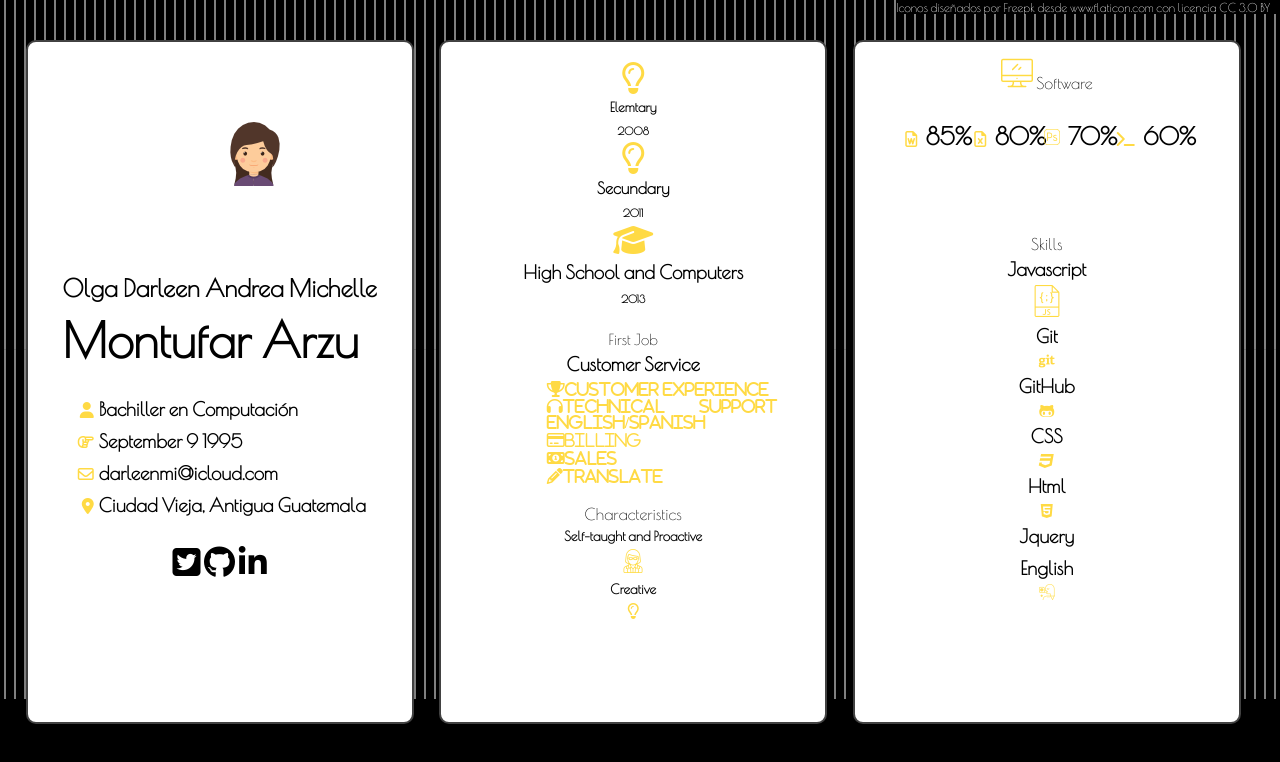
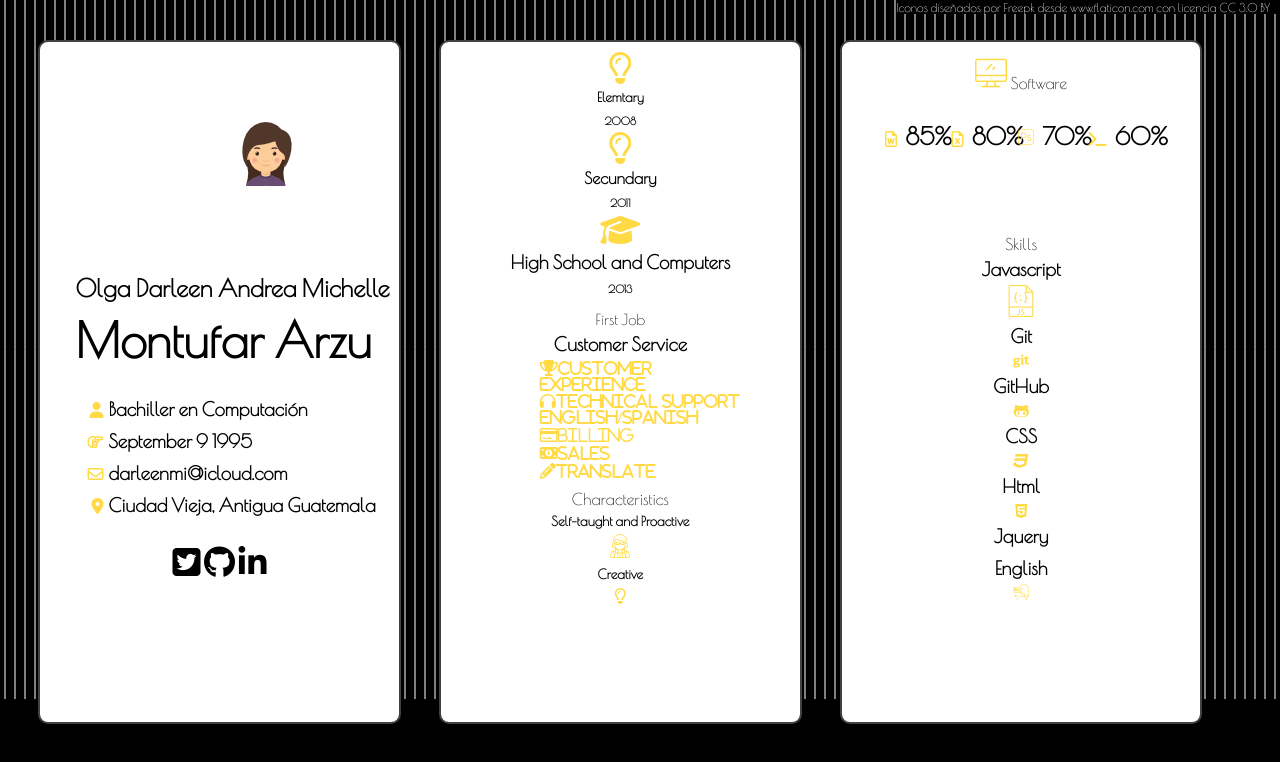
Before and after one commit to 95ndr/Michelle-Curriculum, a plain HTML site: page index.html in a window 1280 px wide. Shown: the top 762 px of the page. Drawn offline with nearby package versions, Linux system fonts and the light colour scheme; a web font is replaced by a local one.

Commit message:
arreglando tamaños

```diff
--- a/css/style.css
+++ b/css/style.css
@@ -48,13 +48,11 @@
    .contenido{
       position:absolute;
       top:5%;
-
-
    }
     /*me*/
    .paralelos {
 
-      width: 30%;
+      width: 28%;
       height: 85vh;
       background: white;
       border-color:#424242;
@@ -62,8 +60,8 @@
       border-style:solid;
       border-radius: 10px;
       float:left;
-      margin-left:2%;
-      color:color;
+      margin-left:3%;
+      color:black;
    }
 
 
@@ -118,7 +116,7 @@
 
       width: 100%;
       text-align: center;
-      margin-top: 20px;
+      margin-top: 10px;
    }
    .caracteristicas{
       display: inline-block;
@@ -140,7 +138,7 @@
       margin-left:15%;
       font-size: 1rem;
       width: 60%;
-      text-align: justify;
+      text-align: left;
       bottom:10%;
    }
 
@@ -178,7 +176,7 @@
 
     /*animaciones*/
     .paralelos:hover > .iconos a i, .licencia:hover, .paralelos:hover{
-      transform: scale(1.1);
+      transform: scale(1.05);
       background: black;
       color:white;
       }
```
